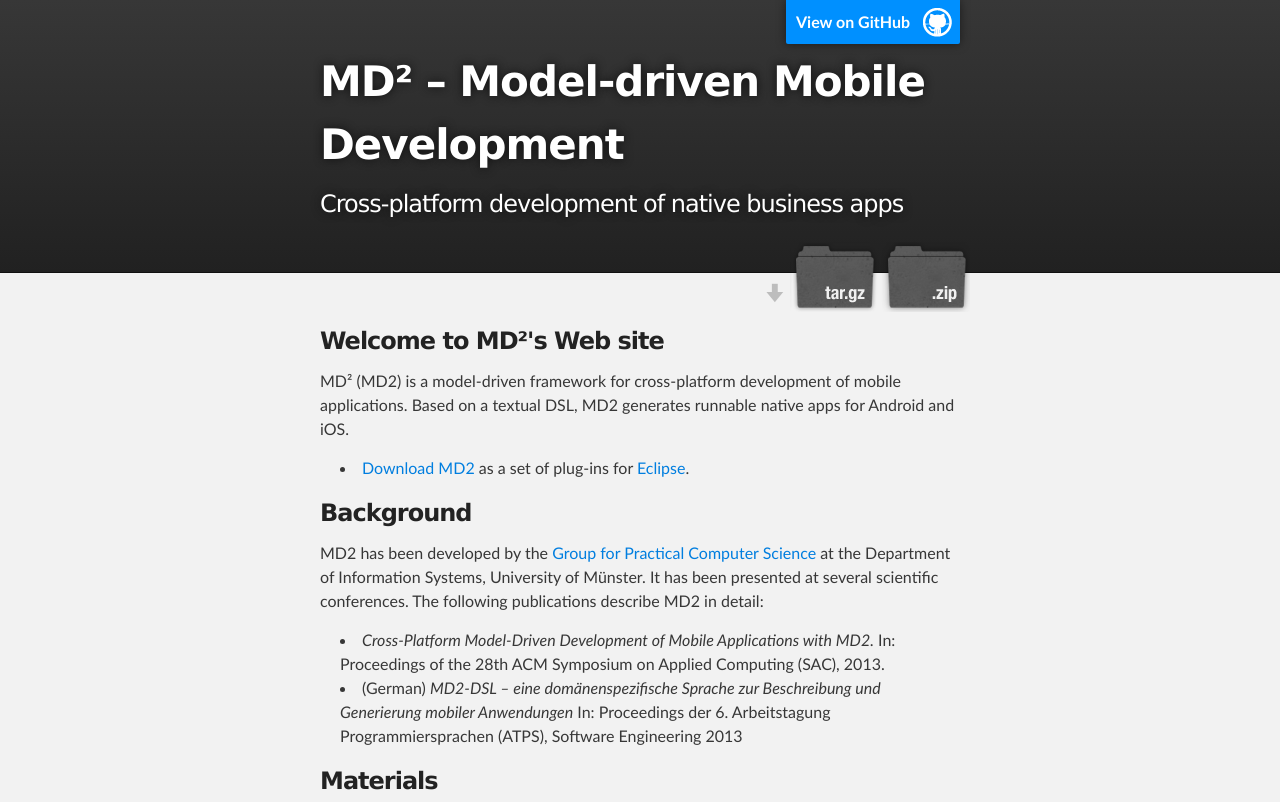
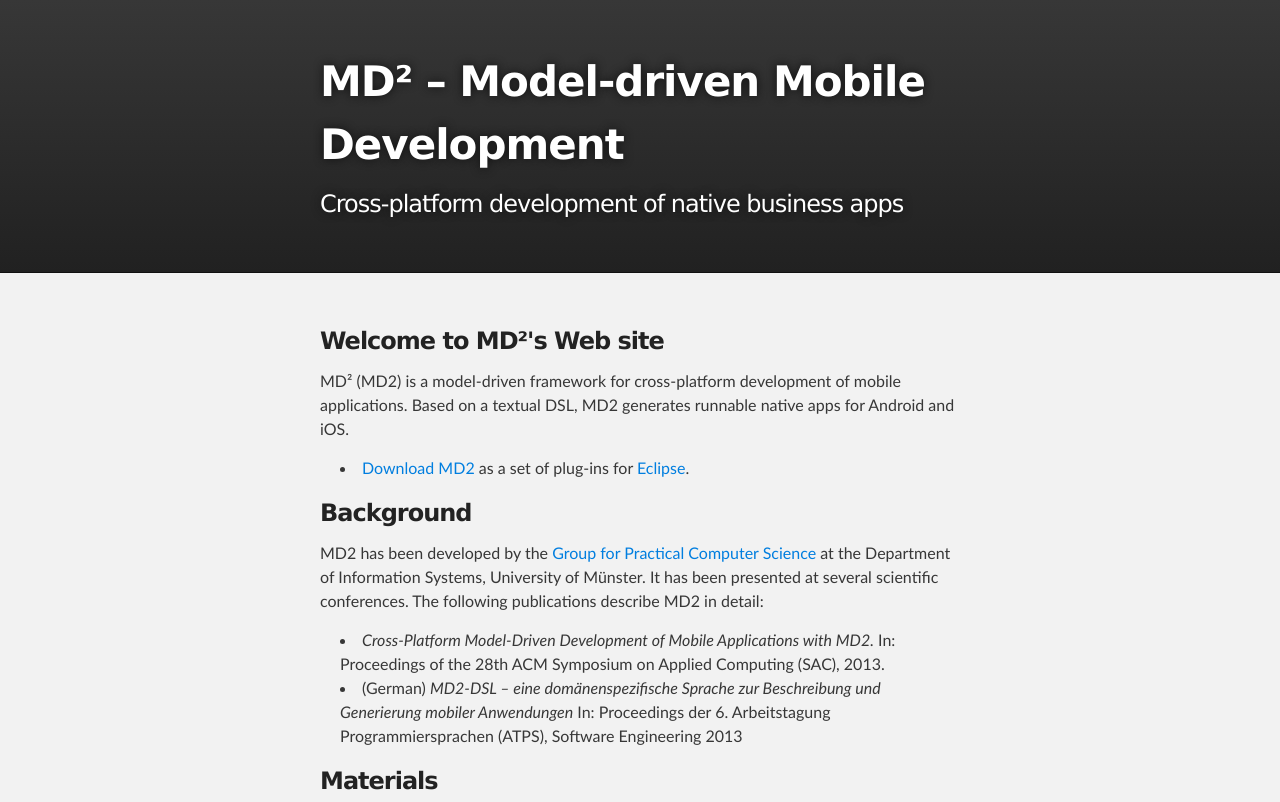
Before and after one commit to wwu-pi/md2-web, a plain HTML site: page index.html in a window 1280 px wide. Shown: the top 802 px of the page. Drawn offline with Linux system fonts and the light colour scheme.

Commit message:
Remove link to github, downloads

```diff
--- a/index.html
+++ b/index.html
@@ -16,15 +16,10 @@
     <!-- HEADER -->
     <div id="header_wrap" class="outer">
         <header class="inner">
-          <a id="forkme_banner" href="https://github.com/wwu-pi/md2-web">View on GitHub</a>
 
           <h1 id="project_title">MD² – Model-driven Mobile Development</h1>
           <h2 id="project_tagline">Cross-platform development of native business apps</h2>
 
-            <section id="downloads">
-              <a class="zip_download_link" href="https://github.com/wwu-pi/md2-web/zipball/master">Download this project as a .zip file</a>
-              <a class="tar_download_link" href="https://github.com/wwu-pi/md2-web/tarball/master">Download this project as a tar.gz file</a>
-            </section>
         </header>
     </div>
 
```
